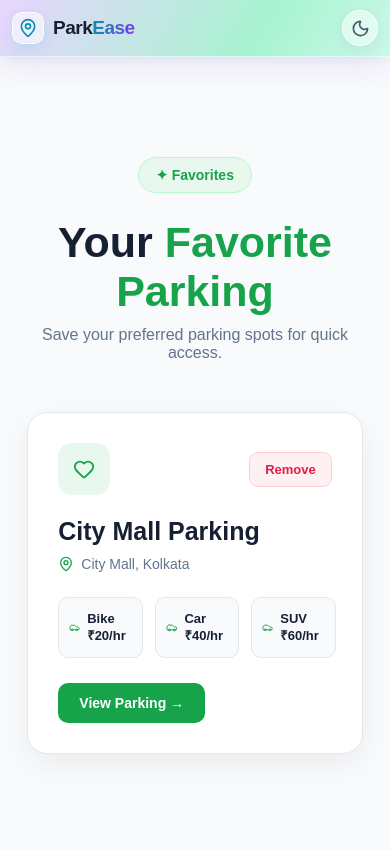
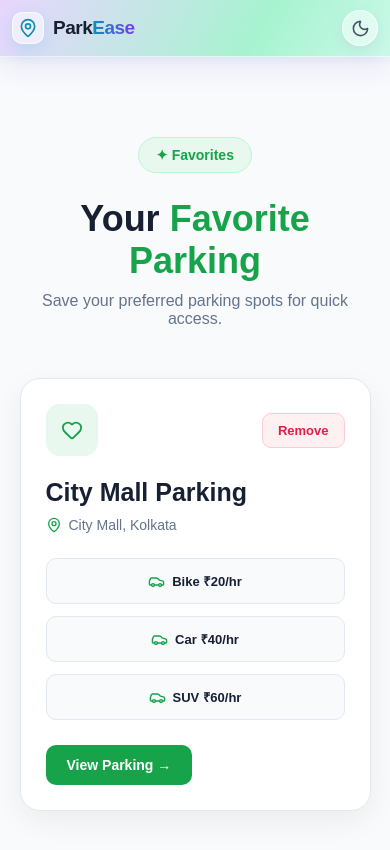
Before and after one commit to dibeyendu-dev/smart-parking-system, a React (Vite) app: page /favorites in a window 390 px wide. Shown: the top 850 px of the page. Built offline with nearby package versions, Linux system fonts and the light colour scheme.

Commit message:
Favourite css part 18 added

```diff
--- a/src/css/Favorites.css
+++ b/src/css/Favorites.css
@@ -160,3 +160,20 @@
     transform: translateY(-4px);
     box-shadow: 0 15px 35px rgba(0, 0, 0, 0.09);
 }
+@media (max-width: 768px) {
+    .favorites-page {
+        padding: 80px 5%;
+    }
+
+    .favorites-header h1 {
+        font-size: 36px;
+    }
+
+    .favorite-card {
+        padding: 25px;
+    }
+
+    .favorite-details {
+        grid-template-columns: 1fr;
+    }
+}
```
